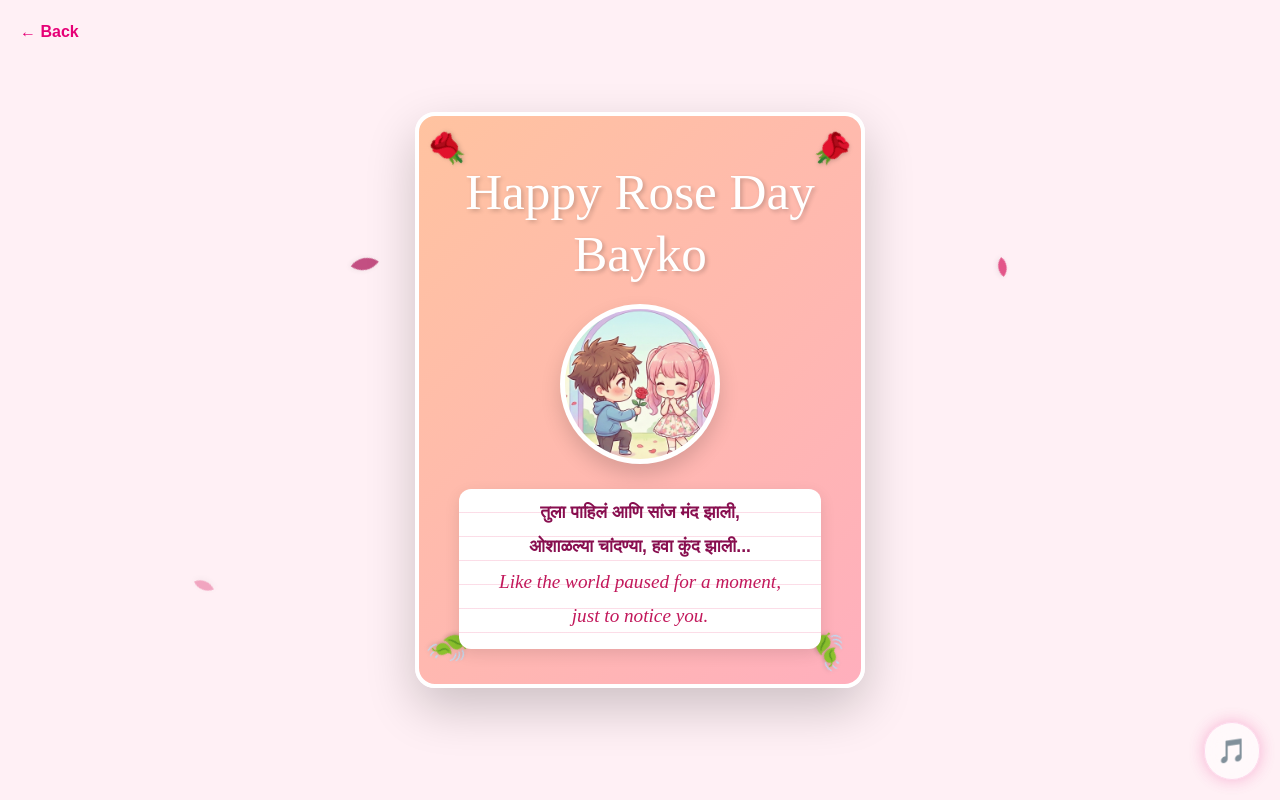
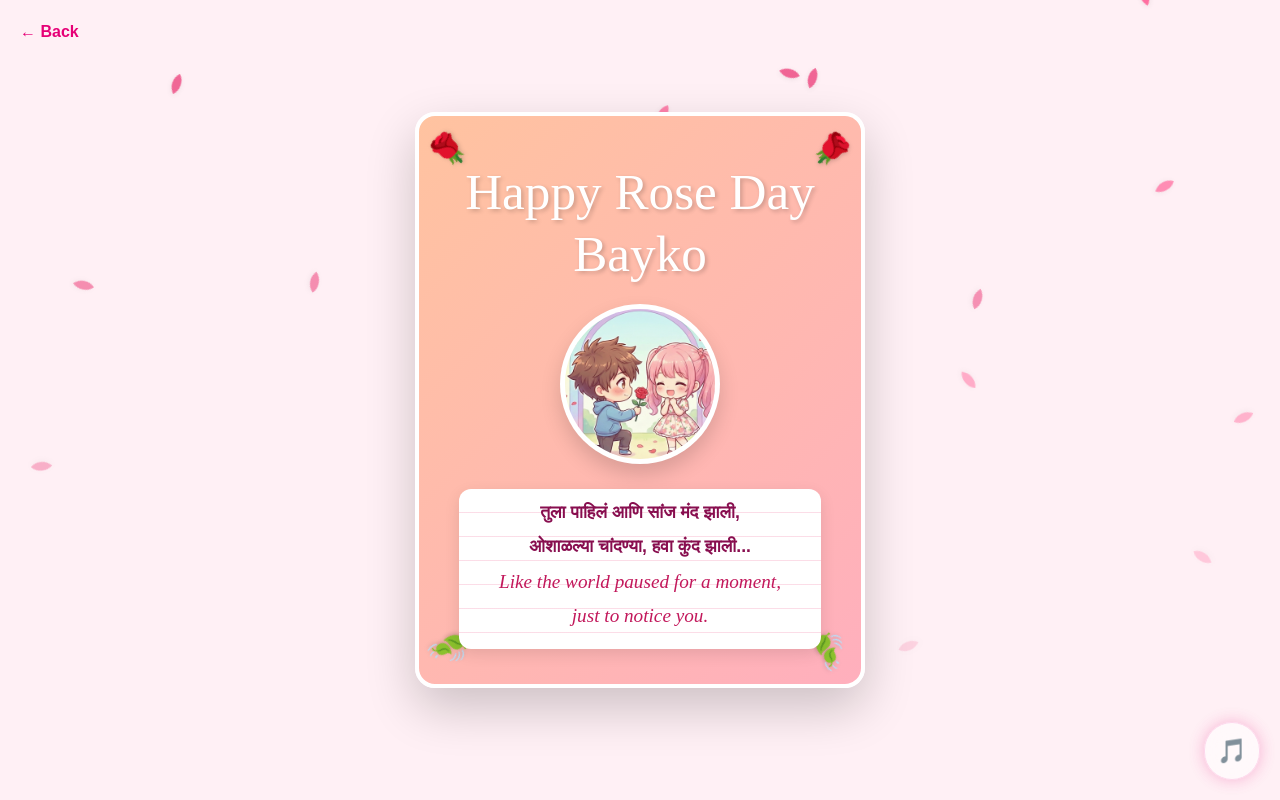
Before and after one commit to yash051/valentines-gift, a Next.js app: page /rose-day in a window 1280 px wide. Built offline with nearby package versions, Linux system fonts and the light colour scheme; a web font is replaced by a local one.

Commit message:
Added Harvu Zara and Petals

```diff
--- a/app/page.tsx
+++ b/app/page.tsx
@@ -23,7 +23,7 @@ export default function Home() {
           {/* Header Section */}
           <div className="text-center pt-10 px-4">
             <h1 className="text-4xl md:text-6xl font-bold text-pink-500 mb-2 font-serif">
-              Valentine's Week ❤️
+             Our <br /> Valentine's Week ❤️
             </h1>
             <p className="text-gray-400 text-sm md:text-base">
               Swipe to see your surprises...
--- a/app/rose-day/page.tsx
+++ b/app/rose-day/page.tsx
@@ -6,22 +6,33 @@ import styles from './rose.module.css'; // Import the CSS file we just made
 import PageMusic from '../../components/PageMusic';
 
 export default function RoseDay() {
+
+	// Create an array for 15 petals
+  const petals = Array.from({ length: 15 });
   return (
     <div className={styles.container}>
 
-      <PageMusic src="/music/rose.mp3" />
+     {/* 🎵 1. YOUR NEW SONG */}
+      <PageMusic src="/music/harvu_zara_v1.mp3" />
+
+{/* 🌸 2. FALLING PETALS */}
+      {petals.map((_, i) => (
+        <div
+          key={i}
+          className={styles.petal}
+          style={{
+            left: `${Math.random() * 100}%`, // Random horizontal position
+            animationDuration: `${Math.random() * 5 + 5}s`, // Random speed (5-10s)
+            animationDelay: `${Math.random() * 5}s`, // Random start time
+            backgroundColor: Math.random() > 0.5 ? '#ff4081' : '#e91e63' // Two shades of pink
+          }}
+        />
+      ))}
+
       {/* Back Button */}
       <Link href="/" className="absolute top-5 left-5 text-pink-600 hover:text-pink-800 z-50 font-bold">
         ← Back
       </Link>
-
-      {/* Floating Petals */}
-      <div className={`${styles.petal} ${styles.p1}`}></div>
-      <div className={`${styles.petal} ${styles.p2}`}></div>
-      <div className={`${styles.petal} ${styles.p3}`}></div>
-      <div className={`${styles.petal} ${styles.p4}`}></div>
-      <div className={`${styles.petal} ${styles.p5}`}></div>
-      <div className={`${styles.petal} ${styles.p6}`}></div>
 
       {/* The Card */}
       <div className={styles.card}>
--- a/app/rose-day/rose.module.css
+++ b/app/rose-day/rose.module.css
@@ -181,3 +181,22 @@
     font-size: 1.5rem;    /* Smaller corner roses */
   }
 }
+
+/* Falling Petals Animation */
+.petal {
+  position: absolute;
+  top: -10%;
+  width: 15px;
+  height: 15px;
+  background-color: #ff4081; /* Deep Pink */
+  border-radius: 15px 0px 15px 0px; /* Leaf/Petal shape */
+  opacity: 0.8;
+  animation: fall linear infinite;
+  z-index: 1; /* Behind the card */
+  pointer-events: none; /* Let clicks pass through */
+}
+
+@keyframes fall {
+  0% { transform: translateY(0) rotate(0deg); opacity: 0.8; }
+  100% { transform: translateY(110vh) rotate(360deg); opacity: 0; }
+}
--- a/components/GiftCard.tsx
+++ b/components/GiftCard.tsx
@@ -4,6 +4,7 @@ import { useState, useEffect } from 'react';
 import { motion } from 'framer-motion';
 import Link from 'next/link';
 import Image from 'next/image';
+import GiftCountdown from './GiftCountdown';
 
 interface GiftCardProps {
   day: {
@@ -67,9 +68,9 @@ export default function GiftCard({ day }: GiftCardProps) {
       <div className="absolute inset-0 flex flex-col items-center justify-center text-white z-10 p-4 text-center">
         {isLocked ? (
           <>
-            <span className="text-4xl mb-2 drop-shadow-lg">🔒</span>
+            <GiftCountdown targetDate={day.date} />
             <h3 className="text-2xl font-bold drop-shadow-lg">{day.title}</h3>
-            <p className="text-sm mt-2 opacity-90">Unlocks on {day.date}</p>
+            <p className="text-sm mt-2 opacity-90">*I won't say sorry for make you wait</p>
           </>
         ) : (
           <Link href={day.path} className="absolute inset-0 flex flex-col items-center justify-center">
@@ -90,7 +91,7 @@ export default function GiftCard({ day }: GiftCardProps) {
               isLocked ? 'bg-red-600' : 'bg-green-500'
             }`}
           >
-            {isLocked ? timeLeft : 'OPEN!'}
+            From ur Hubby
           </div>
         </div>
       </div>
--- /dev/null
+++ b/components/GiftCountdown.tsx
@@ -0,0 +1,57 @@
+'use client';
+
+import { useState, useEffect } from 'react';
+
+export default function GiftCountdown({ targetDate }: { targetDate: string }) {
+  const [timeLeft, setTimeLeft] = useState("");
+
+  useEffect(() => {
+    // Function to calculate time
+    const calculateTime = () => {
+      const now = new Date().getTime();
+      const target = new Date(targetDate).getTime();
+      const difference = target - now;
+
+      if (difference < 0) {
+        return "Unlocked!";
+      }
+
+      // Math for days, hours, minutes, seconds
+      const days = Math.floor(difference / (1000 * 60 * 60 * 24));
+      const hours = Math.floor((difference % (1000 * 60 * 60 * 24)) / (1000 * 60 * 60));
+      const minutes = Math.floor((difference % (1000 * 60 * 60)) / (1000 * 60));
+      const seconds = Math.floor((difference % (1000 * 60)) / 1000);
+
+      // Formatting: Add '0' if number is less than 10 (e.g., 05s instead of 5s)
+      return `${days}d ${hours}h ${minutes}m ${seconds}s`;
+    };
+
+    // Update immediately so we don't wait 1 second for first render
+    setTimeLeft(calculateTime());
+
+    // Update every second
+    const timer = setInterval(() => {
+      setTimeLeft(calculateTime());
+    }, 1000);
+
+    // Cleanup when leaving the page
+    return () => clearInterval(timer);
+  }, [targetDate]);
+
+  return (
+    <div className="flex flex-col items-center justify-center z-20 animate-pulse">
+      {/* The Gift Knot (Emoji or Icon) */}
+      <div className="text-5xl drop-shadow-md" style={{ marginBottom: '-10px', zIndex: 10 }}>
+        🎀
+      </div>
+
+      {/* The Tag with the Time */}
+      <div className="bg-white/90 backdrop-blur-sm px-4 py-2 rounded-lg shadow-xl border border-pink-200 text-center transform rotate-2 hover:rotate-0 transition-transform duration-300">
+        <p className="text-xs font-bold text-gray-500 uppercase tracking-widest mb-1">Unlocks In</p>
+        <p className="text-lg font-bold text-[#d81b60] font-mono min-w-[140px]">
+          {timeLeft}
+        </p>
+      </div>
+    </div>
+  );
+}
--- a/lib/days.ts
+++ b/lib/days.ts
@@ -1,7 +1,7 @@
 export const valentineDays = [
   {
     id: '7',
-    date: '2026-02-06',
+    date: '2026-02-07T00:00:00',
     title: 'Rose Day 🌹',
     description: 'A rose for the most beautiful person I know.',
     image: '/images/couple_images/Rose_Day.webp',
@@ -9,7 +9,7 @@ export const valentineDays = [
   },
   {
     id: '8',
-    date: '2026-02-06',
+    date: '2026-02-08T00:00:00',
     title: 'Propose Day 💍',
     description: 'Thinking about our future together...',
     image: '/images/couple_images/Propose_Day.webp',
@@ -17,7 +17,7 @@ export const valentineDays = [
   },
   {
     id: '9',
-    date: '2026-02-06',
+    date: '2026-02-09T00:00:00',
     title: 'Chocolate Day 🍫',
     description: 'Something sweet for my sweetheart.',
     image: '/images/couple_images/Chocolate_Day.webp',
@@ -25,7 +25,7 @@ export const valentineDays = [
   },
   {
     id: '10',
-    date: '2026-02-06',
+    date: '2026-02-10T00:00:00',
     title: 'Teddy Day 🧸',
     description: 'A warm hug in the form of a bear.',
     image: '/images/couple_images/Teddy_Day.webp',
@@ -33,7 +33,7 @@ export const valentineDays = [
   },
   {
     id: '11',
-    date: '2026-02-06',
+    date: '2026-02-11T00:00:00',
     title: 'Promise Day 🤞',
     description: 'My vows to you, today and forever.',
     image: '/images/couple_images/Promise_Day.webp',
@@ -41,7 +41,7 @@ export const valentineDays = [
   },
   {
     id: '12',
-    date: '2026-02-06',
+    date: '2026-02-12T00:00:00',
     title: 'Hug Day 🤗',
     description: 'Sending you the tightest hug ever.',
     image: '/images/couple_images/Hug_Day.webp',
@@ -49,7 +49,7 @@ export const valentineDays = [
   },
   {
     id: '13',
-    date: '2026-02-06',
+    date: '2026-02-13T00:00:00',
     title: 'Kiss Day 💋',
     description: 'Sealed with a kiss.',
     image: '/images/couple_images/Kiss_Day.webp',
@@ -57,7 +57,7 @@ export const valentineDays = [
   },
   {
     id: '14',
-    date: '2026-02-06',
+    date: '2026-02-14T00:00:00',
     title: 'Valentine\'s Day ❤️',
     description: 'My heart, my soul, my everything.',
     image: '/images/couple_images/Valentines_Day.webp',
```
Also changed, not shown: 2 other files (tests, documents, lock files or other folders).
